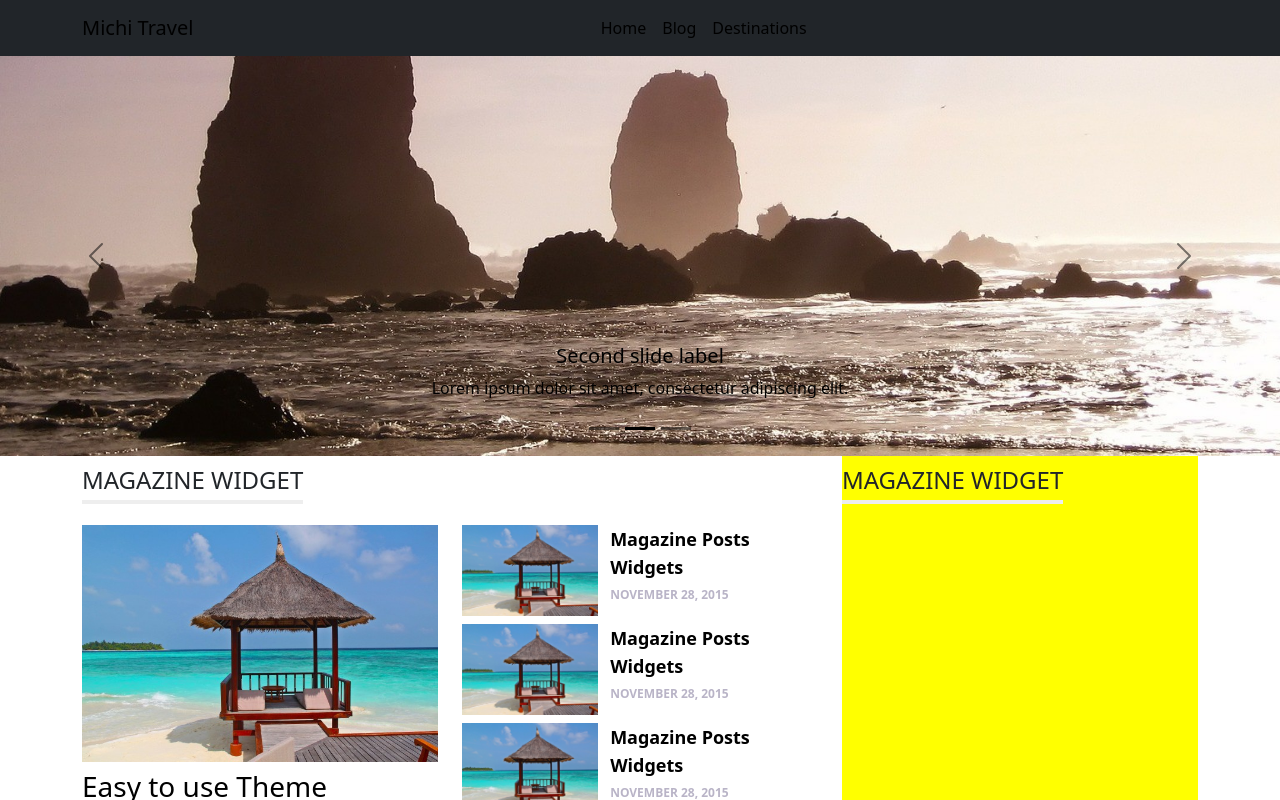
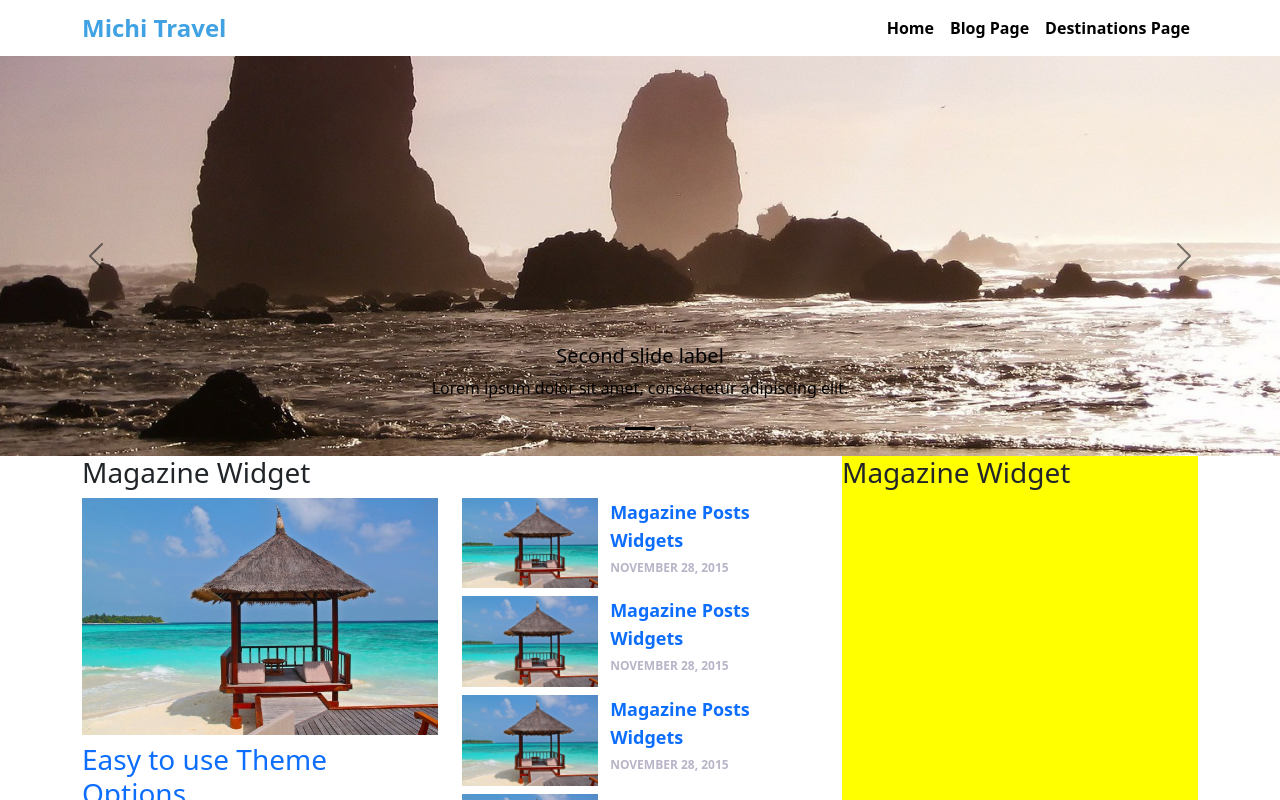
Before and after one commit to ungnhan14031999/travel-blog, a React (Create React App) app in the folder frontend/: page / in a window 1280 px wide. Shown: the top 800 px of the page. Built offline with nearby package versions, Linux system fonts and the light colour scheme.

Commit message:
fix component navbar

```diff
--- a/frontend/src/App.js
+++ b/frontend/src/App.js
@@ -1,7 +1,7 @@
 import "bootstrap/dist/css/bootstrap.min.css";
 import { Routes, Route } from "react-router-dom";
 
-import Menu from "./components/Menu";
+import NavBar from "./components/NavBar";
 import Home from "./pages/Home";
 import Blog from "./pages/Blog";
 import Destinations from "./pages/Destinations";
@@ -10,7 +10,7 @@ function App() {
   return (
     <div className="App">
       <header className="App-header">
-        <Menu />
+        <NavBar />
       </header>
       <Routes>
         <Route path="/" element={<Home />} />
--- a/frontend/src/components/Menu/Menu.scss
+++ /dev/null
@@ -1,6 +0,0 @@
-.nav-link.active {
-    color: #fff;
-    text-decoration: underline;
-    text-transform: uppercase;
-    transition: 0.2s ease;
-}
--- a/frontend/src/components/Menu/index.jsx
+++ /dev/null
@@ -1,37 +0,0 @@
-import React from 'react';
-import './Menu.scss'
-import Container from 'react-bootstrap/Container';
-import Nav from 'react-bootstrap/Nav';
-import Navbar from 'react-bootstrap/Navbar';
-
-function CustomLink({href, children, ...props}) {
-  const path = window.location.pathname;
-
-  return (
-    <Nav.Link
-      className={path === href ? 'active': ''}
-      href={href}
-    >
-      {children}
-    </Nav.Link>
-  )
-}
-
-function Menu() {
-  return (
-    <>
-      <Navbar bg="dark" data-bs-theme="dark">
-        <Container>
-          <Navbar.Brand href="/">Michi Travel</Navbar.Brand>
-          <Nav className="m-auto">
-            <CustomLink href='/home'>Home</CustomLink>
-            <CustomLink href='/blog'>Blog</CustomLink>
-            <CustomLink href='/destinations'>Destinations</CustomLink>
-          </Nav>
-        </Container>
-      </Navbar>
-    </>
-  );
-}
-
-export default Menu;
--- /dev/null
+++ b/frontend/src/components/NavBar/index.jsx
@@ -0,0 +1,42 @@
+import React from 'react';
+import { NavLink } from "react-router-dom";
+
+export default function NavBar() {
+  // console.log(isActive);
+  return (
+    <nav className='h-14 d-flex items-center'>
+      <div className='container d-flex justify-content-between'>
+        <NavLink to="/">
+          <h3 className="text-2xl font-black text-second-color m-0">Michi Travel</h3>
+        </NavLink>
+
+        <div className="d-flex items-center">
+          <NavLink
+            className={({ isActive, isPending }) =>
+              isActive
+                ? "mx-2 font-bold text-second-color"
+                : "mx-2 font-bold text-black-color hover:text-second-color transition ease-in-out delay-50"
+            }
+            to="/home"
+          >Home</NavLink>
+          <NavLink
+            className={({ isActive, isPending }) =>
+            isActive
+              ? "mx-2 font-bold text-second-color"
+              : "mx-2 font-bold text-black-color hover:text-second-color transition ease-in-out delay-50"
+            }
+            to="/blog"
+          >Blog Page</NavLink>
+          <NavLink
+            className={({ isActive, isPending }) =>
+            isActive
+              ? "mx-2 font-bold text-second-color"
+              : "mx-2 font-bold text-black-color hover:text-second-color transition ease-in-out delay-50"
+            }
+            to="/destinations"
+          >Destinations Page</NavLink>
+        </div>
+      </div>
+    </nav>
+  );
+}
--- a/frontend/src/components/WidgetTitle/WidgetTitle.scss
+++ /dev/null
@@ -1,20 +0,0 @@
-.widget-title {
-    margin: 10px 0 30px 0;
-    h3 {
-        font-size: 24px;
-        text-transform: uppercase;
-        position: relative;
-        display: inline;
-
-        &::after {
-            content: "";
-            position: absolute;
-            bottom: -8px;
-            left: 0;
-            right: 0;
-            width: 100%;
-            height: 4px;
-            background-color: #eeeeee;
-        }
-    }
-}
--- a/frontend/src/components/WidgetTitle/index.jsx
+++ b/frontend/src/components/WidgetTitle/index.jsx
@@ -1,5 +1,4 @@
 import React from 'react';
-import '../WidgetTitle/WidgetTitle.scss'
 
 function WidgetTitle(props) {
     const titleName = props.titleName;
--- a/frontend/src/index.css
+++ b/frontend/src/index.css
@@ -10,7 +10,6 @@
 
 a {
   text-decoration: none !important;
-  color: black !important;
 }
 
 body {
--- a/frontend/src/index.js
+++ b/frontend/src/index.js
@@ -8,11 +8,11 @@ import { BrowserRouter } from "react-router-dom";
 
 const root = ReactDOM.createRoot(document.getElementById("root"));
 root.render(
-  <React.StrictMode>
-    <BrowserRouter>
-      <App />
-    </BrowserRouter>
-  </React.StrictMode>
+  // <React.StrictMode>
+  <BrowserRouter>
+    <App />
+  </BrowserRouter>
+  // </React.StrictMode>
 );
 
 // If you want to start measuring performance in your app, pass a function
```
